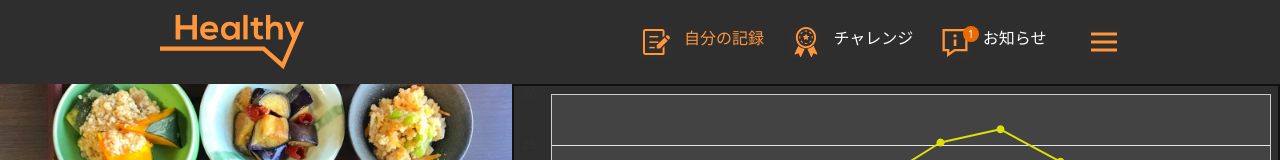
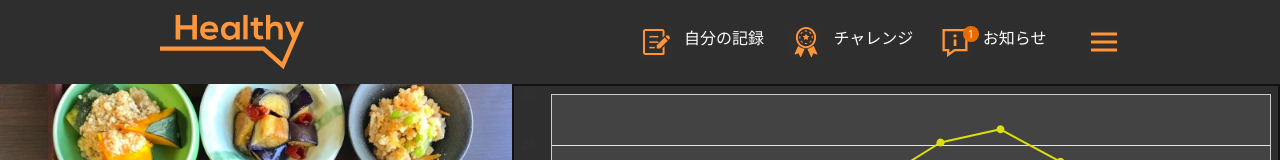
Before and after one commit to LofizDev/Arent_Test, a React (Vite) app: page / in a window 1280 px wide. Shown: the top 160 px of the page. Built offline with nearby package versions, Linux system fonts and the light colour scheme.

Commit message:
Fix active link menu

```diff
--- a/src/layout/Header.tsx
+++ b/src/layout/Header.tsx
@@ -34,7 +34,7 @@ function Header() {
             <img className="h-[32px] w-[32px]" src={Memo} />
             <NavLink
               to="/records"
-              className={(isActive) => (isActive ? "text-primary-400 ml-3 lg:block hidden" : "ml-3 lg:block hidden")}
+              className={({isActive}) => (isActive ? "text-primary-400 ml-3 lg:block hidden" : "ml-3 lg:block hidden")}
             >
               自分の記録
             </NavLink>
```
